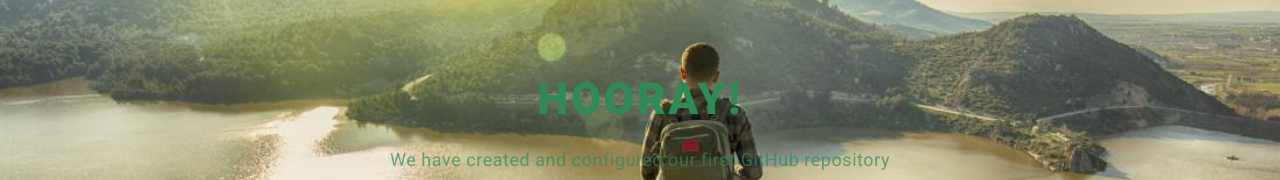
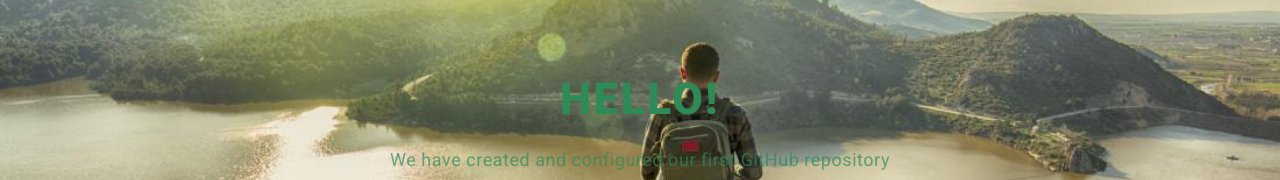
Before and after one commit to mdemir5283/github-tutorial-new-, a plain HTML site: page index.html in a window 1280 px wide. Shown: the part 130-310 px from the top of the page. Drawn offline with nearby package versions, Linux system fonts and the light colour scheme.

Commit message:
Update index.html

```diff
--- a/index.html
+++ b/index.html
@@ -22,7 +22,7 @@
     <main>
       <section class="hero">
         <div class="container">
-          <h1 class="hero__title">Hooray!</h1>
+          <h1 class="hero__title">hello!</h1>
           <p class="hero__text">We have created and configured our first GitHub repository</p>
         </div>
       </section>
```
